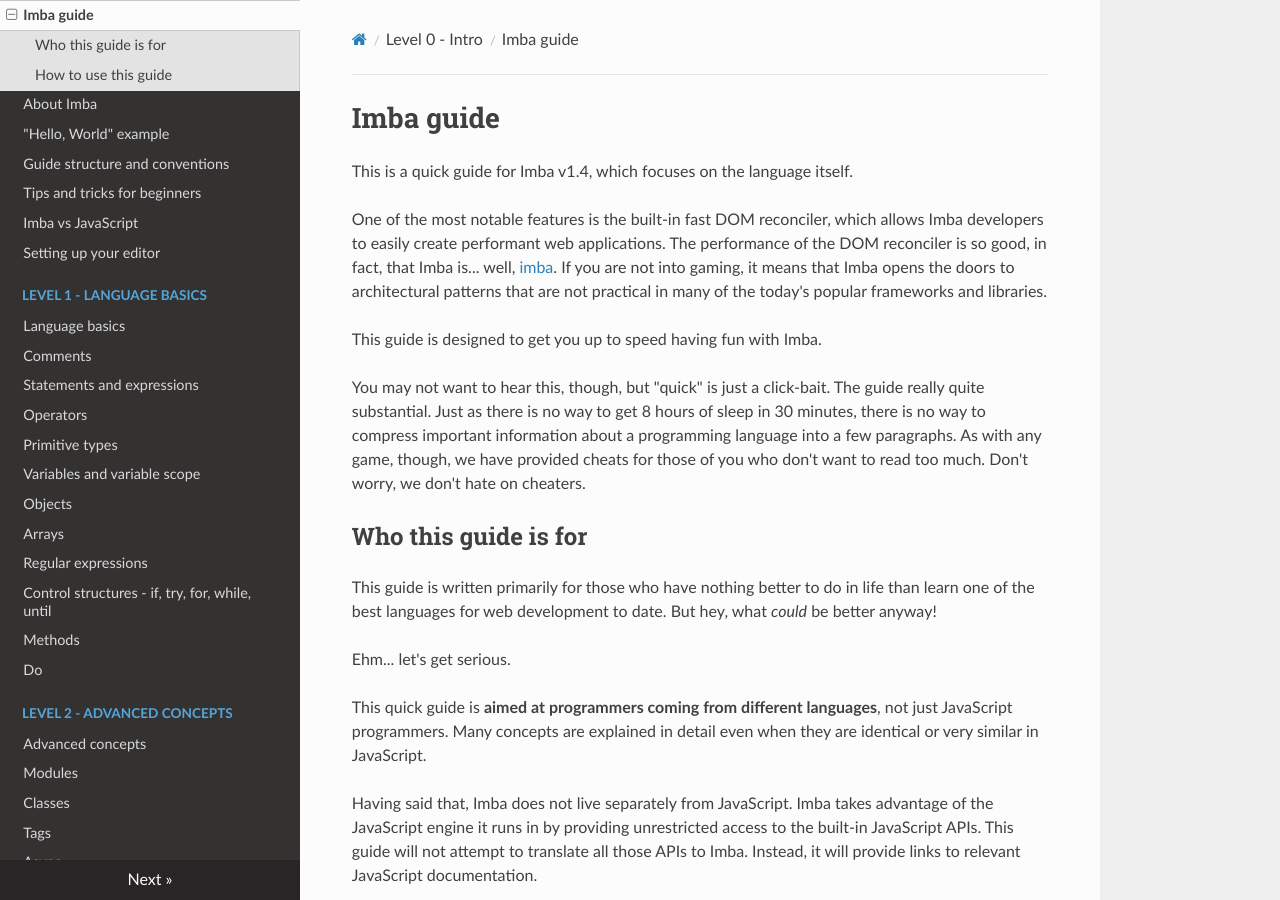
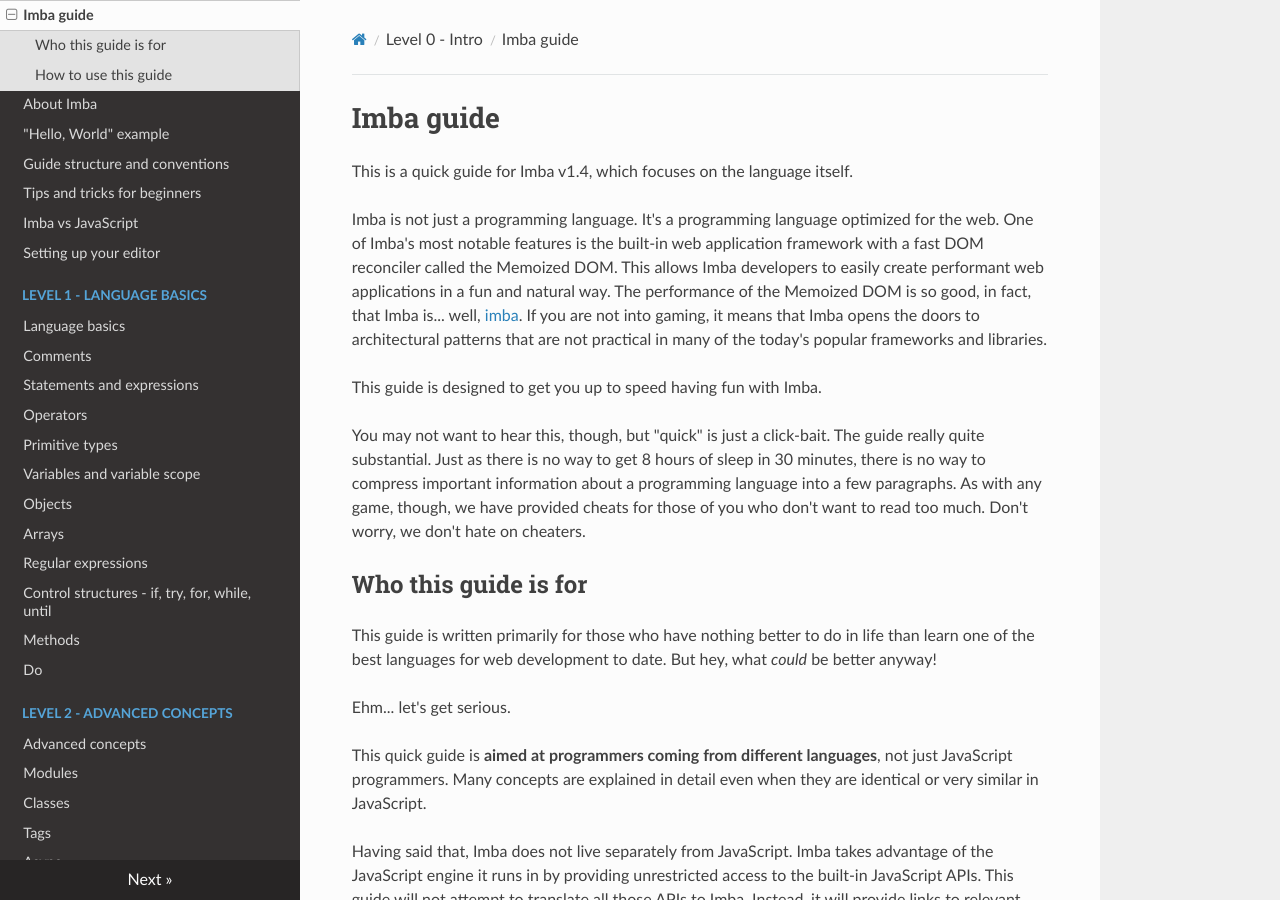
Before and after one commit to imba/imba-guide, an MkDocs documentation site: the page built from docs/index.md, in a window 1280 px wide and 900 px high. Built offline with MkDocs 1.6.1, drawn with Linux system fonts in a browser that asks for light colours; nearby versions of some CDN libraries.

Commit message:
Fix the intro

```diff
--- a/docs/index.md
+++ b/docs/index.md
@@ -2,12 +2,14 @@
 
 This is a quick guide for Imba v1.4, which focuses on the language itself.
 
-One of the most notable features is the built-in fast DOM reconciler, which
-allows Imba developers to easily create performant web applications. The
-performance of the DOM reconciler is so good, in fact, that Imba is... well,
-[imba](bit.ly/imba_def). If you are not into gaming, it means that Imba opens
-the doors to architectural patterns that are not practical in many of the
-today's popular frameworks and libraries.
+Imba is not just a programming language. It's a programming language
+optimized for the web. One of Imba's most notable features is the built-in
+web application framework with a fast DOM reconciler called the Memoized DOM.
+This allows Imba developers to easily create performant web applications in a
+fun and natural way. The performance of the Memoized DOM is so good, in fact,
+that Imba is... well, [imba](bit.ly/imba_def). If you are not into gaming, it
+means that Imba opens the doors to architectural patterns that are not
+practical in many of the today's popular frameworks and libraries.
 
 This guide is designed to get you up to speed having fun with Imba.
 
```
